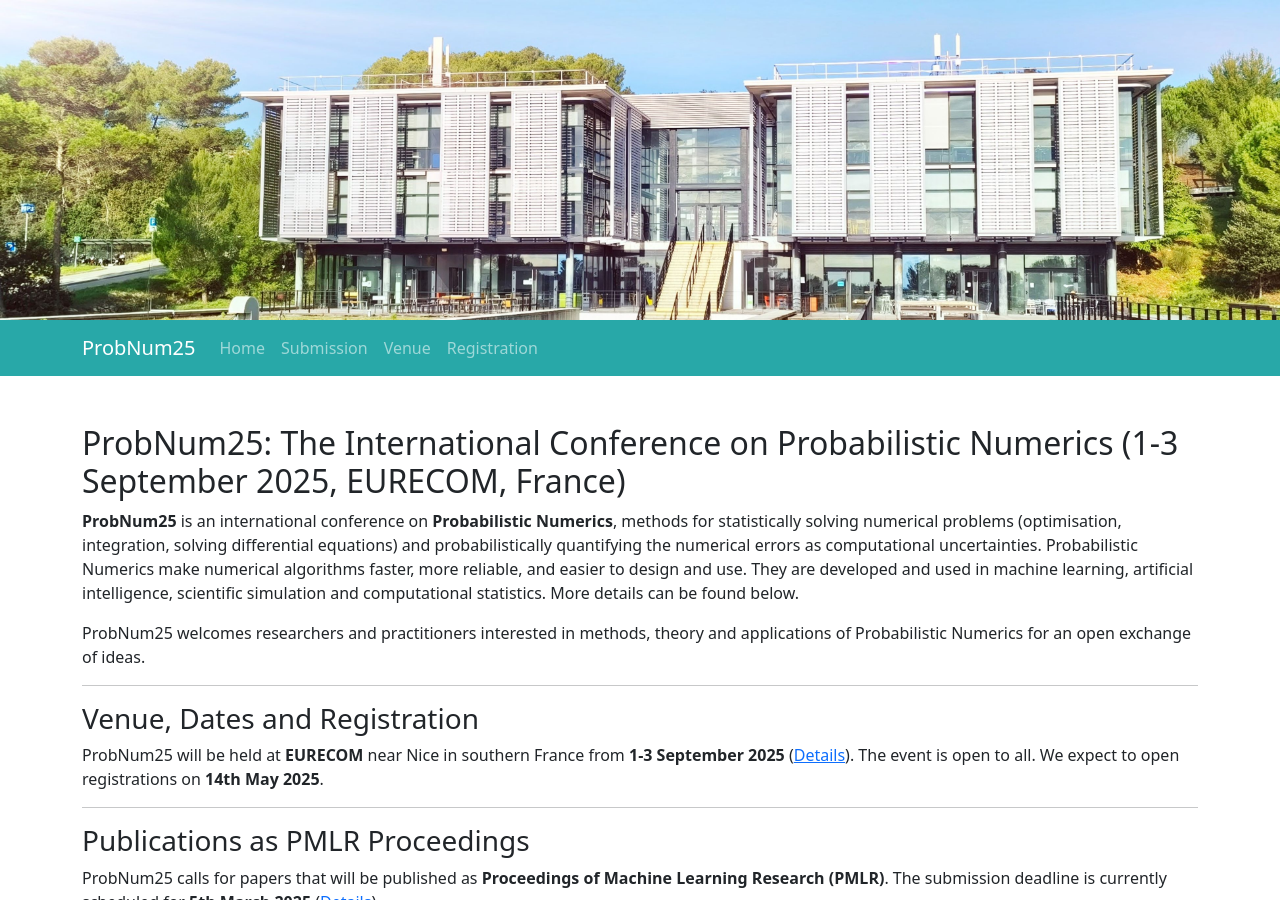
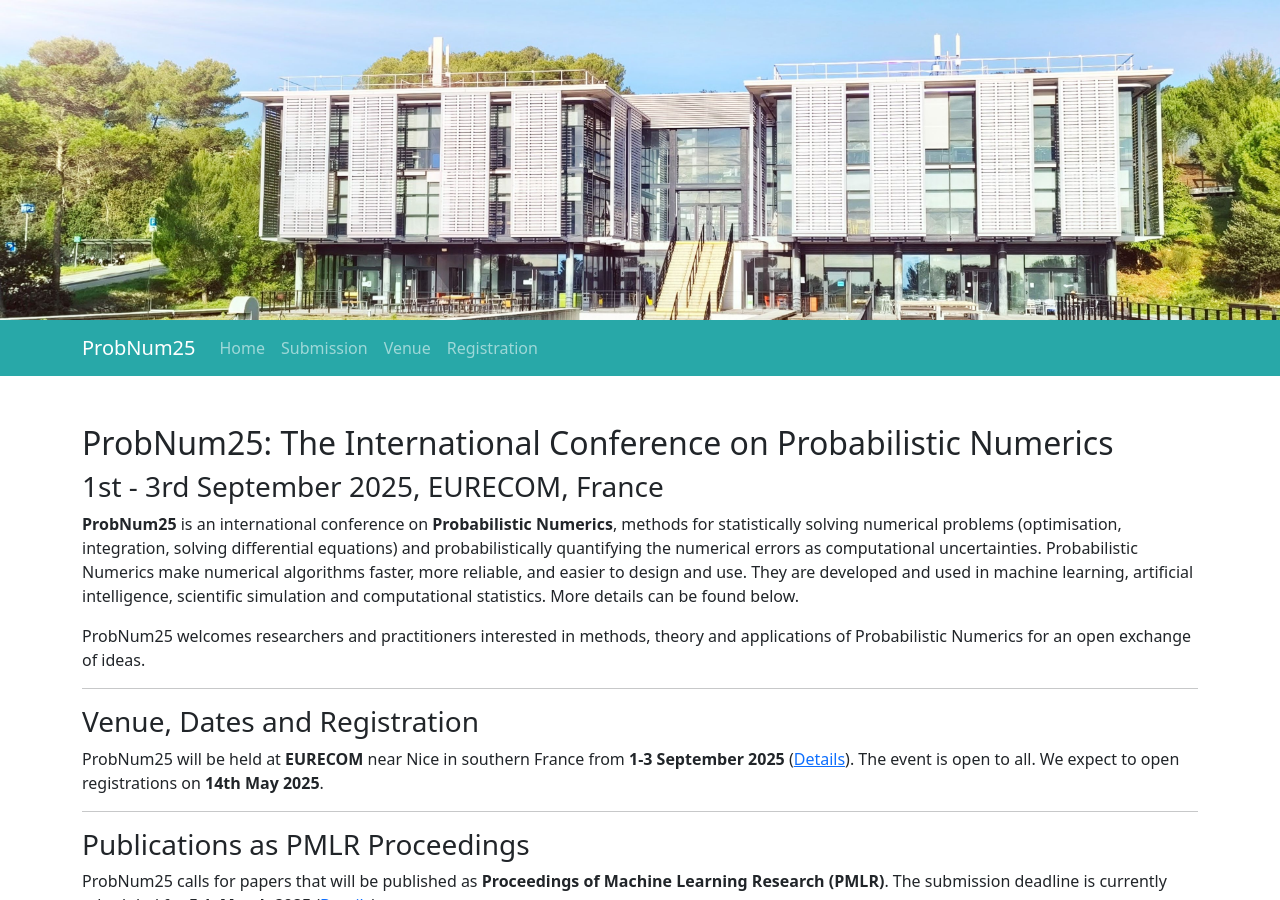
Before and after one commit to probnum2026/probnum2026.github.io, a Jekyll site: the page built from index.md, in a window 1280 px wide and 900 px high. Built offline with Jekyll 4.4.1, drawn with Linux system fonts in a browser that asks for light colours; nearby versions of some CDN libraries.

Commit message:
Update index.md

```diff
--- a/index.md
+++ b/index.md
@@ -3,7 +3,9 @@ layout: default
 title: 'ProbNum25'
 header_image: EURECOM-building-updated.jpg
 ---
-## ProbNum25: The International Conference on Probabilistic Numerics (1-3 September 2025, EURECOM, France)
+## ProbNum25: The International Conference on Probabilistic Numerics
+### 1st - 3rd September 2025, EURECOM, France
+
 
 **ProbNum25** is an international conference on **Probabilistic Numerics**, methods for statistically solving numerical problems (optimisation, integration, solving differential equations) and probabilistically quantifying the numerical errors as computational uncertainties. Probabilistic Numerics make numerical algorithms faster, more reliable, and easier to design and use. They are developed and used in machine learning, artificial intelligence, scientific simulation and computational statistics. More details can be found below.
 
```
